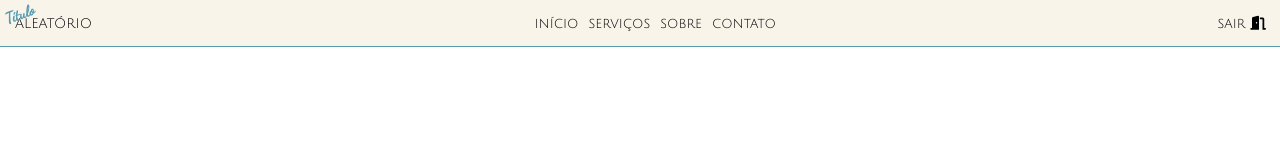
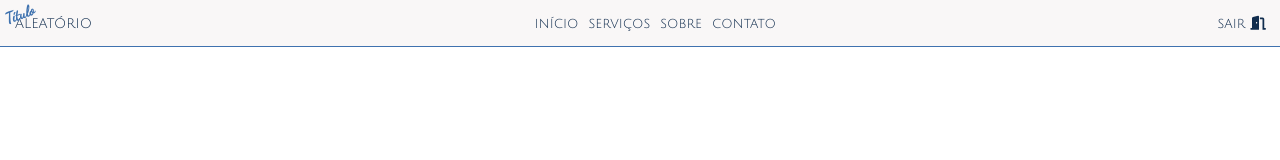
Before and after one commit to gabriellopes2805/aula-git, a plain HTML site: page index.html in a window 1280 px wide. Drawn offline with Linux system fonts and the light colour scheme.

Commit message:
terceiro commit

```diff
--- a/style.css
+++ b/style.css
@@ -5,6 +5,7 @@
     margin: 0;
     padding: 0;
     font-family: "Julius Sans One";
+    color: #112D4E;
 }
 
 ul {
@@ -28,7 +29,7 @@ strong#collored {
   transform: rotate(-20deg);
   z-index: 1;
   font-family: "Dancing Script";
-  color: #579BB1;
+  color: #3F72AF;
 }
 span#normal {
   z-index: -1;
@@ -41,8 +42,8 @@ header {
     display: flex;
     align-items: center;
     justify-content: space-between;
-    background-color: #F8F4EA;
-    border-bottom: solid #579BB1 1px;
+    background-color: #F9F7F7;
+    border-bottom: solid #3F72AF 1px;
 }
 #navList {
   display: inline-flex;
@@ -63,7 +64,7 @@ header {
   user-select: none;
   cursor: pointer;
   transition: .2s;
-  background-image: linear-gradient(to right, #579BB1, #579BB1, #579BB1, black, black);
+  background-image: linear-gradient(to right, #3F72AF, #3F72AF, #3F72AF, black, black);
   background-clip: text;
   background-size: 150%;
   color: transparent;
```
